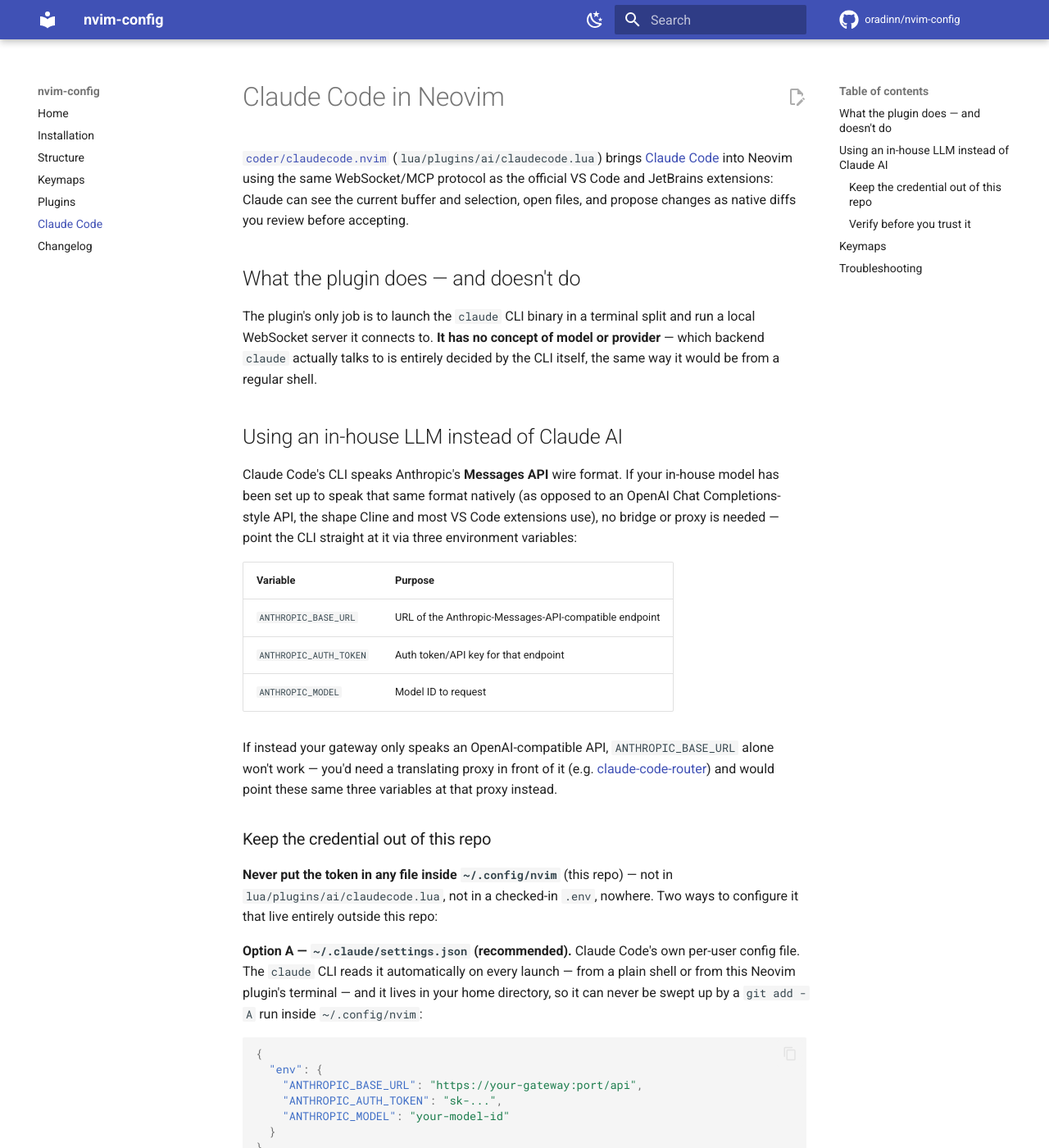
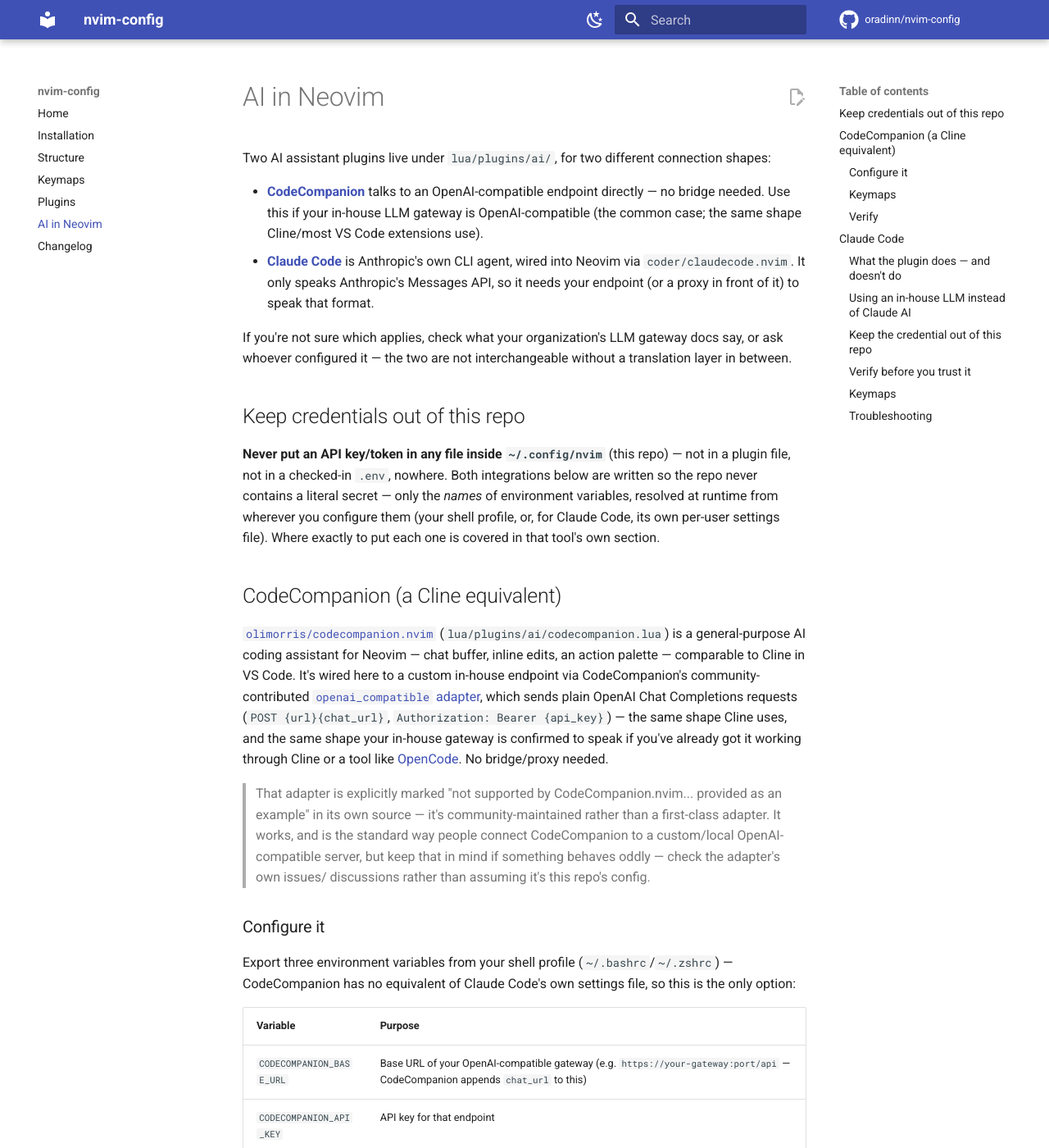
Before and after one commit to oradinn/nvim-config, an MkDocs documentation site: the page built from docs/ai.md, in a window 1280 px wide and 1400 px high. Shown: the whole window at 82% size. Built offline with MkDocs 1.6.1 and Material for MkDocs 9.7.7, drawn with Linux system fonts in a browser that asks for light colours; comment, search, counter and statistics services are not loaded; some of the changed text lies outside the part shown.

Commit message:
Add CodeCompanion as a direct, no-bridge path to the OpenAI-compatible in-house LLM
Debugging Claude Code's "400: System message must be at the beginning"
error against the in-house gateway, and a colleague's working OpenCode
config (@ai-sdk/openai-compatible + baseURL/key/model), confirmed the
backend is plain OpenAI-compatible, not natively Anthropic-compatible
as first assumed. Claude Code only speaks Anthropic's Messages API, so
it needs a translating proxy in front of an OpenAI-only backend.

Rather than standing up a bridge, add olimorris/codecompanion.nvim
(lua/plugins/ai/codecompanion.lua) as a second AI assistant - a Cline
equivalent for Neovim that talks OpenAI-compatible endpoints directly
via its community `openai_compatible` adapter, the same shape Cline
and the colleague's OpenCode config already use successfully. No
bridge needed. Keeps claudecode.nvim in place for if/when an
Anthropic-compatible path exists.

Credentials follow the same rule as Claude Code: env.url/env.api_key
in the plugin file are environment variable *names*
(CODECOMPANION_BASE_URL/CODECOMPANION_API_KEY), resolved by
CodeCompanion itself via os.getenv() at request time (confirmed by
reading codecompanion.nvim's adapters/utils/init.lua) - never a
literal value in this repo.

Restructured docs/ai.md into a shared "AI in Neovim" page covering
both integrations, with the 400 error explained as a backend/gateway
symptom, not a config bug. Updated keymaps.md, plugins.md,
structure.md, mkdocs.yml nav, and README to match.

Co-Authored-By: Claude Sonnet 5 <noreply@anthropic.com>
Claude-Session: https://claude.ai/code/session_016YunJ1V2cbCqrNVvcpQqMP

```diff
--- a/docs/ai.md
+++ b/docs/ai.md
@@ -1,4 +1,87 @@
-# Claude Code in Neovim
+# AI in Neovim
+
+Two AI assistant plugins live under `lua/plugins/ai/`, for two different
+connection shapes:
+
+- **[CodeCompanion](#codecompanion-a-cline-equivalent)** talks to an
+  OpenAI-compatible endpoint directly — no bridge needed. Use this if your
+  in-house LLM gateway is OpenAI-compatible (the common case; the same shape
+  Cline/most VS Code extensions use).
+- **[Claude Code](#claude-code)** is Anthropic's own CLI agent, wired into
+  Neovim via `coder/claudecode.nvim`. It only speaks Anthropic's Messages API,
+  so it needs your endpoint (or a proxy in front of it) to speak that format.
+
+If you're not sure which applies, check what your organization's LLM gateway
+docs say, or ask whoever configured it — the two are not interchangeable
+without a translation layer in between.
+
+## Keep credentials out of this repo
+
+**Never put an API key/token in any file inside `~/.config/nvim`** (this
+repo) — not in a plugin file, not in a checked-in `.env`, nowhere. Both
+integrations below are written so the repo never contains a literal secret —
+only the *names* of environment variables, resolved at runtime from wherever
+you configure them (your shell profile, or, for Claude Code, its own
+per-user settings file). Where exactly to put each one is covered in that
+tool's own section.
+
+## CodeCompanion (a Cline equivalent)
+
+[`olimorris/codecompanion.nvim`](https://github.com/olimorris/codecompanion.nvim)
+(`lua/plugins/ai/codecompanion.lua`) is a general-purpose AI coding assistant
+for Neovim — chat buffer, inline edits, an action palette — comparable to
+Cline in VS Code. It's wired here to a custom in-house endpoint via
+CodeCompanion's community-contributed [`openai_compatible` adapter](https://github.com/olimorris/codecompanion.nvim/blob/main/lua/codecompanion/adapters/http/openai_compatible.lua),
+which sends plain OpenAI Chat Completions requests (`POST {url}{chat_url}`,
+`Authorization: Bearer {api_key}`) — the same shape Cline uses, and the same
+shape your in-house gateway is confirmed to speak if you've already got it
+working through Cline or a tool like [OpenCode](https://opencode.ai). No
+bridge/proxy needed.
+
+> That adapter is explicitly marked "not supported by CodeCompanion.nvim...
+> provided as an example" in its own source — it's community-maintained
+> rather than a first-class adapter. It works, and is the standard way people
+> connect CodeCompanion to a custom/local OpenAI-compatible server, but keep
+> that in mind if something behaves oddly — check the adapter's own issues/
+> discussions rather than assuming it's this repo's config.
+
+### Configure it
+
+Export three environment variables from your shell profile
+(`~/.bashrc`/`~/.zshrc`) — CodeCompanion has no equivalent of Claude Code's
+own settings file, so this is the only option:
+
+| Variable | Purpose |
+|---|---|
+| `CODECOMPANION_BASE_URL` | Base URL of your OpenAI-compatible gateway (e.g. `https://your-gateway:port/api` — CodeCompanion appends `chat_url` to this) |
+| `CODECOMPANION_API_KEY` | API key for that endpoint |
+| `CODECOMPANION_MODEL` | Model ID to request (optional — falls back to a placeholder default in the plugin file if unset) |
+
+If your dotfiles are themselves a git repo, put the `export` lines in a file
+that repo gitignores (e.g. `~/.zshrc.local`, sourced from the tracked
+`~/.zshrc`) rather than the tracked file directly.
+
+`lua/plugins/ai/codecompanion.lua` never contains a literal value for any of
+these — `env.url`/`env.api_key` are the *names* of environment variables,
+resolved by CodeCompanion itself via `os.getenv()` on every request (verified
+in `codecompanion.nvim`'s own `adapters/utils/init.lua`), and
+`CODECOMPANION_MODEL` is read the same way in the plugin file. If your
+gateway's chat endpoint isn't at `{base_url}/chat/completions`, adjust the
+`chat_url` field in that file (not a secret, fine to edit/commit).
+
+### Keymaps
+
+See [Keymaps → CodeCompanion](keymaps.md#codecompanion-luapluginsaicodecompanionlua).
+
+### Verify
+
+1. `git -C ~/.config/nvim status` should show nothing related to the values
+   above after exporting them — confirms they're not in this repo.
+2. `:checkhealth codecompanion` in Neovim — checks the plugin's own setup.
+3. `<leader>ai` to open the chat, ask something simple, confirm you get a
+   real response back from your in-house model.
+
+## Claude Code
 
 [`coder/claudecode.nvim`](https://github.com/coder/claudecode.nvim) (`lua/plugins/ai/claudecode.lua`)
 brings [Claude Code](https://docs.anthropic.com/en/docs/claude-code) into Neovim
@@ -6,20 +89,19 @@ using the same WebSocket/MCP protocol as the official VS Code and JetBrains
 extensions: Claude can see the current buffer and selection, open files, and
 propose changes as native diffs you review before accepting.
 
-## What the plugin does — and doesn't do
+### What the plugin does — and doesn't do
 
 The plugin's only job is to launch the `claude` CLI binary in a terminal split
 and run a local WebSocket server it connects to. **It has no concept of model
 or provider** — which backend `claude` actually talks to is entirely decided
 by the CLI itself, the same way it would be from a regular shell.
 
-## Using an in-house LLM instead of Claude AI
+### Using an in-house LLM instead of Claude AI
 
 Claude Code's CLI speaks Anthropic's **Messages API** wire format. If your
-in-house model has been set up to speak that same format natively (as opposed
-to an OpenAI Chat Completions-style API, the shape Cline and most VS Code
-extensions use), no bridge or proxy is needed — point the CLI straight at it
-via three environment variables:
+in-house model has been set up to speak that same format natively, no bridge
+or proxy is needed — point the CLI straight at it via three environment
+variables:
 
 | Variable | Purpose |
 |---|---|
@@ -27,16 +109,22 @@ via three environment variables:
 | `ANTHROPIC_AUTH_TOKEN` | Auth token/API key for that endpoint |
 | `ANTHROPIC_MODEL` | Model ID to request |
 
-If instead your gateway only speaks an OpenAI-compatible API, `ANTHROPIC_BASE_URL`
-alone won't work — you'd need a translating proxy in front of it (e.g.
-[claude-code-router](https://github.com/musistudio/claude-code-router)) and
-would point these same three variables at that proxy instead.
+**If your gateway is actually OpenAI-compatible** (confirm by checking how
+any working client — e.g. Cline, or an `opencode.json` config — connects to
+it: `baseURL` + API key + model ID, no separate `system` parameter, is the
+tell), `ANTHROPIC_BASE_URL` alone will not work — Claude Code sends
+Anthropic-format requests, and an OpenAI-only backend will reject them (a
+`400: System message must be at the beginning` error is a symptom of exactly
+this mismatch — that's an OpenAI Chat Completions validation message, not an
+Anthropic Messages API one). In that case, either use
+[CodeCompanion](#codecompanion-a-cline-equivalent) instead — it speaks
+OpenAI-compatible directly — or put a translating proxy in front of the
+gateway (e.g. [claude-code-router](https://github.com/musistudio/claude-code-router))
+and point these same three variables at that proxy.
 
 ### Keep the credential out of this repo
 
-**Never put the token in any file inside `~/.config/nvim`** (this repo) — not
-in `lua/plugins/ai/claudecode.lua`, not in a checked-in `.env`, nowhere. Two
-ways to configure it that live entirely outside this repo:
+Two ways to configure it that live entirely outside this repo:
 
 **Option A — `~/.claude/settings.json` (recommended).** Claude Code's own
 per-user config file. The `claude` CLI reads it automatically on every
@@ -72,10 +160,8 @@ needed either.
 
 **Option B — shell profile env vars.** Export the same three variables from
 `~/.bashrc`/`~/.zshrc` instead. Works identically, but applies to every
-process in your shell, not just `claude`. If your dotfiles are themselves a
-git repo, put the `export` lines in a file that repo gitignores (e.g.
-`~/.zshrc.local`, sourced from the end of the tracked `~/.zshrc`) rather than
-in the tracked file directly.
+process in your shell, not just `claude`. Same gitignored-local-file advice
+as CodeCompanion above if your dotfiles are version-controlled.
 
 Either option needs **zero changes to this repo** — `claude` resolves its own
 connection regardless of what launched it. The `terminal.env` block already in
@@ -92,7 +178,10 @@ from the repo either way.
    should show nothing related to either.
 2. `claude doctor` from a plain shell — confirms the CLI can reach the
    endpoint before involving Neovim at all.
-3. In Neovim: `<leader>ac` to open Claude, then `:ClaudeCodeStatus` to confirm
+3. A real prompt from a plain shell (`claude`, then ask it something) — if
+   this fails with a 400 about system message ordering, it's a backend/gateway
+   issue (see above), not something fixable from Neovim.
+4. In Neovim: `<leader>ac` to open Claude, then `:ClaudeCodeStatus` to confirm
    it's connected.
 
 If your organization instead gives you a custom `claude`-compatible binary or
@@ -101,13 +190,17 @@ wrapper script rather than env vars, point `opts.terminal_cmd` at it in
 for the exact option) — that path is a binary location, not a secret, so it's
 fine to commit.
 
-## Keymaps
+### Keymaps
 
 See [Keymaps → Claude Code](keymaps.md#claude-code-luapluginsaiclaudecodelua).
 
-## Troubleshooting
+### Troubleshooting
 
 - Run `:checkhealth claudecode` first — it checks the CLI is installed, the
   WebSocket server is running, and whether Claude is connected.
 - `:ClaudeCodeStatus` shows connection state.
 - Set `log_level = "debug"` in the plugin's `opts` for verbose logs.
+- A "trust this folder" prompt (or other TUI output) rendering as `[?]`
+  boxes in a plain terminal is a local font/terminal-emulator issue, not a
+  config or connectivity problem — try a different terminal emulator or font
+  with full Unicode box-drawing coverage.
--- a/mkdocs.yml
+++ b/mkdocs.yml
@@ -49,5 +49,5 @@ nav:
   - Structure: structure.md
   - Keymaps: keymaps.md
   - Plugins: plugins.md
-  - Claude Code: ai.md
+  - AI in Neovim: ai.md
   - Changelog: changelog.md
```
Also changed, not shown: README.md (+3 -3 lines), docs/keymaps.md (+11 -0 lines), docs/plugins.md (+2 -1 lines), docs/structure.md (+2 -1 lines), 1 other file.
